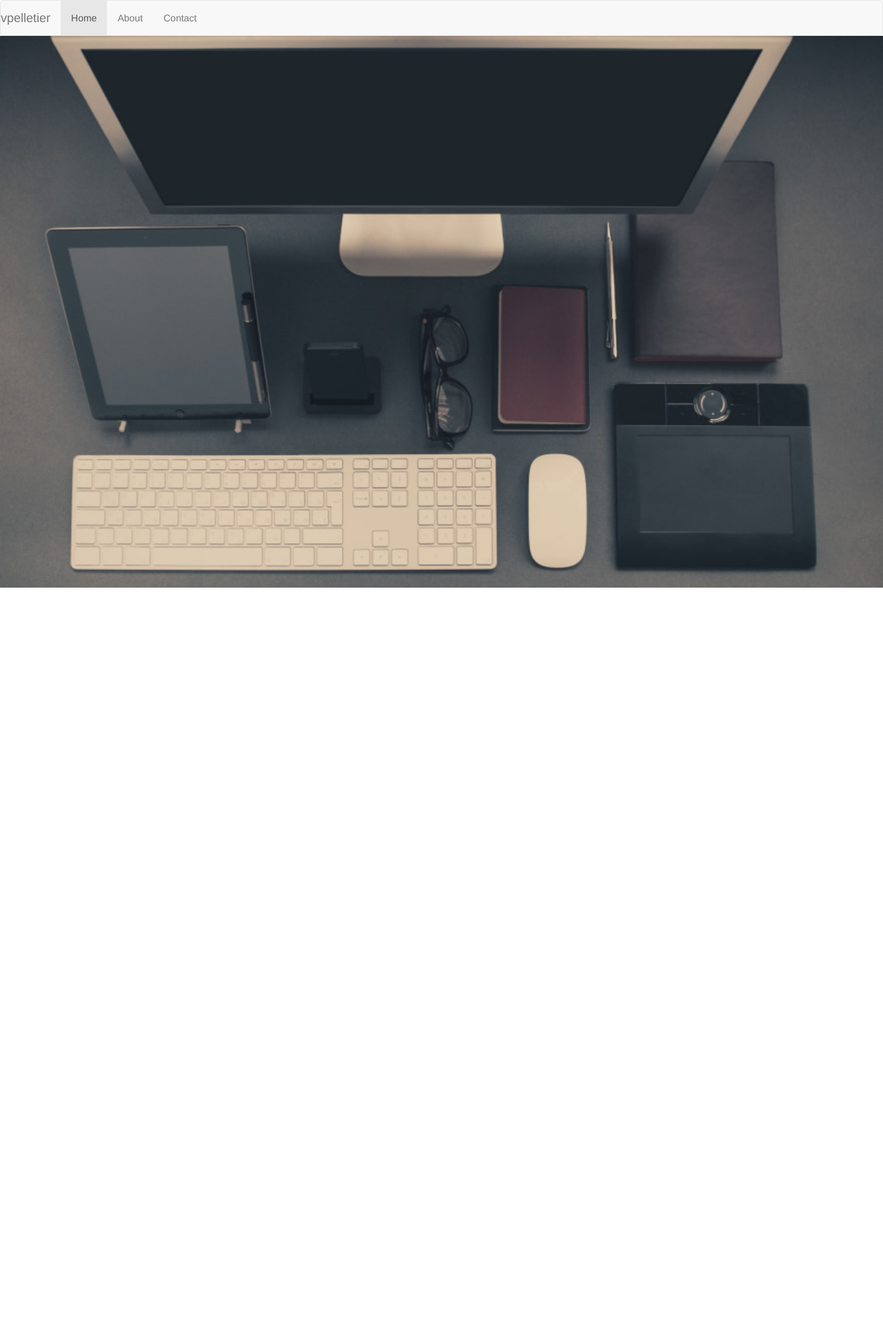
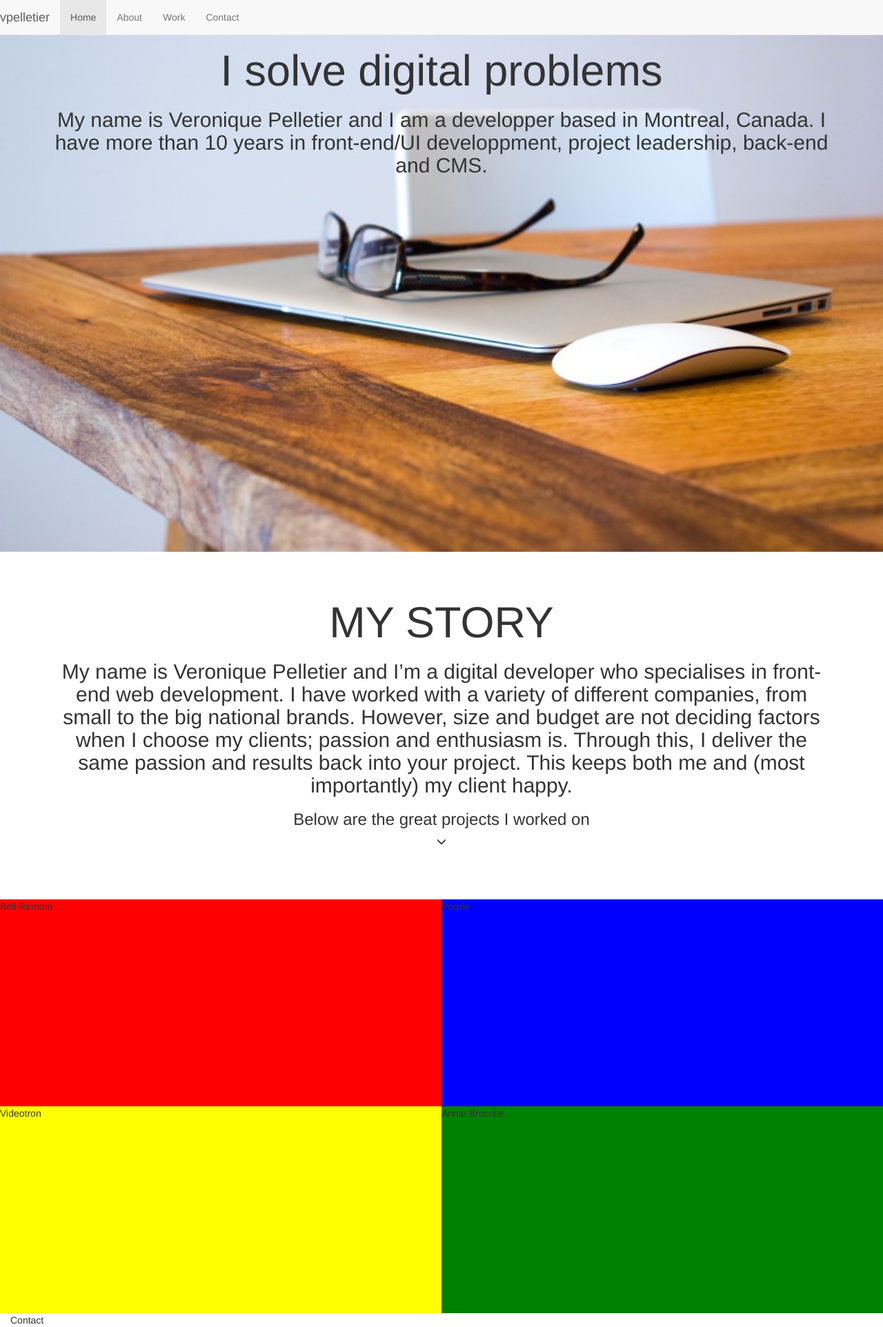
Before and after one commit to veroniquepelletier/vpelletier, a website: page app/index.html in a window 1280 px wide. Shown: the whole page at 69% size. Before the commit the page ends 882 px from the top, so only its background shows below. Drawn offline with nearby package versions, Linux system fonts and the light colour scheme; some packages are replaced by stand-ins of ours; files that its build step writes are made by us from their sources.

Commit message:
added basic nav anchorscroll and sections

```diff
--- a/app/index.html
+++ b/app/index.html
@@ -23,7 +23,7 @@
 
     <!-- Add your site or application content here -->
     <div class="header">
-      <div class="navbar navbar-default" role="navigation">
+      <div class="navbar navbar-default navbar-fixed-top" role="navigation">
         <div class="container-fluid">
           <div class="navbar-header">
 
@@ -40,18 +40,17 @@
           <div class="collapse navbar-collapse" id="js-navbar-collapse">
 
             <ul class="nav navbar-nav">
-              <li class="active"><a href="#/">Home</a></li>
-              <li><a ng-href="#/about">About</a></li>
-              <li><a ng-href="#/">Contact</a></li>
+              <li class="active"><a ng-href="#/" ng-click="scrollTo('home')">Home</a></li>
+              <li><a ng-href="#/about" ng-click="scrollTo('about')">About</a></li>
+              <li><a ng-href="#/work" ng-click="scrollTo('work')">Work</a></li>
+              <li><a ng-href="#/contact" ng-click="scrollTo('contact')">Contact</a></li>
             </ul>
           </div>
         </div>
       </div>
     </div>
 
-    <div class="container-fluid">
-      <div ng-view=""></div>
-    </div>
+    <div ng-view=""></div>
 
     <div class="footer">
       <div class="container-fluid">
--- a/app/scripts/app.js
+++ b/app/scripts/app.js
@@ -23,11 +23,15 @@ angular
         templateUrl: 'views/main.html',
         controller: 'MainCtrl'
       })
-      .when('/about', {
-        templateUrl: 'views/about.html',
-        controller: 'AboutCtrl'
-      })
       .otherwise({
         redirectTo: '/'
       });
+  })
+  .run(function($rootScope, $location, $anchorScroll) {
+    $rootScope.scrollTo = function (id) {
+      var old = $location.hash();
+      $location.hash(id);
+      $anchorScroll();
+      $location.hash(old);
+    };
   });
--- a/app/styles/main.less
+++ b/app/styles/main.less
@@ -1,7 +1,45 @@
 body {
-  padding: 0;
+ 	padding: 0;
 }
 
 .main-img {
-  width: 100%;
+	background-image: url(../images/desk2.jpg);
+	background-size: cover;
+	background-position: center center;
+	background-repeat: no-repeat;
 }
+
+.set-heigh {
+	min-height: 800px;
+}
+
+.glyph-center span {
+    display:block;
+    text-align:center
+}
+
+.work-col {
+	min-height: 300px;
+}
+
+
+.work-annie {
+	background-color: green;
+}
+
+.work-videotron {
+	background-color: yellow;
+}
+
+.work-bell {
+	background-color: red;
+}
+
+.work-purple {
+	background-color: blue;
+}
+
+.nopadding {
+   padding: 0 !important;
+   margin: 0 !important;
+}
--- a/app/styles/theme.less
+++ b/app/styles/theme.less
@@ -14,6 +14,21 @@
 	margin-bottom: 0px;
 }
 
-.jumbotron {
+.container {
 	padding: 0 !important;
+	display: inline-block;
+	position: relative;
 }
+
+.jumbotron-transparent {
+	position: relative;
+  	display: inline-block;
+  	background-color: transparent;
+  	border: none;
+  	border-radius: 0;
+}
+
+.row {
+  margin-right: 0px;
+  margin-left: 0px;
+}
--- a/app/views/main.html
+++ b/app/views/main.html
@@ -1,3 +1,57 @@
-<div class="jumbotron">
-  <img class='main-img' ng-src='images/office.jpg'>
+<!-- HOME -->
+<div class="row" id="home">
+	<div class="col-md-12 main-img">
+		<div class='container-fluid set-heigh'>
+			<div class="main-img-size"></div>
+			<div class="jumbotron jumbotron-transparent">
+	  			<h1 class='text-center'>I solve digital problems</h1>
+	  			<h2 class='text-center'>My name is Veronique Pelletier and I am a developper based in Montreal, Canada. I have more than 10 years in front-end/UI developpment, project leadership, back-end and CMS.</h2>
+	  		</div>
+	  	</div>
+	</div>
 </div>
+<!-- ABOUT -->
+<div class="row" id="about">
+	<div class="col-md-12 glyph-center">
+		<div class='container-fluid'>
+			<div class="jumbotron jumbotron-transparent">
+ 				<h1 class='text-center'>MY STORY</h1>
+
+				<h2 class='text-center'>My name is Veronique Pelletier and I’m a digital developer who specialises in front-end web development.
+
+				I have worked with a variety of different companies, from small to the big national brands. However, size and budget are not deciding factors when I choose my clients; passion and enthusiasm is. Through this, I deliver the same passion and results back into your project. This keeps both me and (most importantly) my client happy.</h2>
+
+				<h3 class='text-center'>Below are the great projects I worked on</h3>
+				<span class="glyphicon glyphicon glyphicon-menu-down text-center" aria-hidden="true"></span>
+			</div>
+		</div>
+	</div>
+</div>
+<!-- WORK -->
+<div class="row" id="work">
+	<div class="col-md-6 nopadding">
+		<div class='work-col work-bell'>
+			Bell Remote
+		</div>
+	</div>
+	<div class="col-md-6 nopadding">
+		<div class='work-col work-purple'>
+			Purple
+		</div>
+	</div>
+
+	<div class="col-md-6 nopadding">
+		<div class='work-col work-videotron'>
+			Videotron
+		</div>
+	</div>
+	<div class="col-md-6 nopadding">
+		<div class='work-col work-annie'>
+			Annie Brocolie
+		</div>
+	</div>
+</div>
+<!-- CONTACT -->
+<div class="row" id="contact">
+	<div class="col-md-12">Contact</div>
+</div>
```
Also changed, not shown: app/images/desk1.jpg (added), app/images/desk2.jpg (added).
